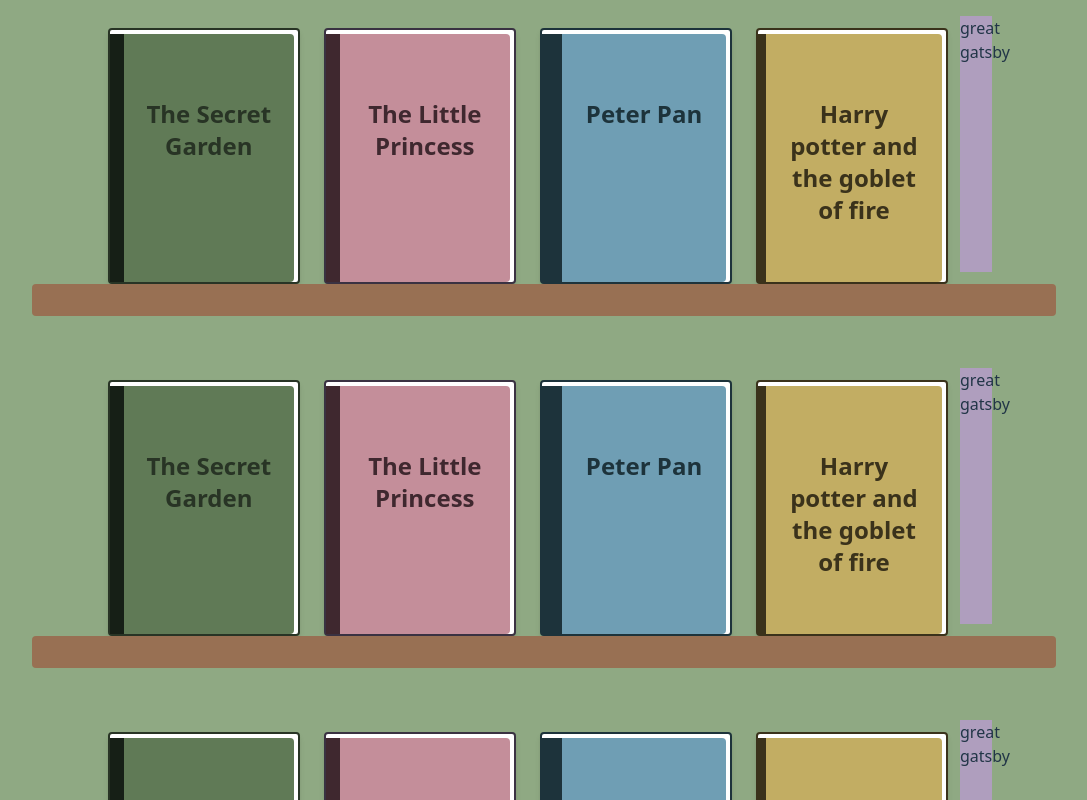
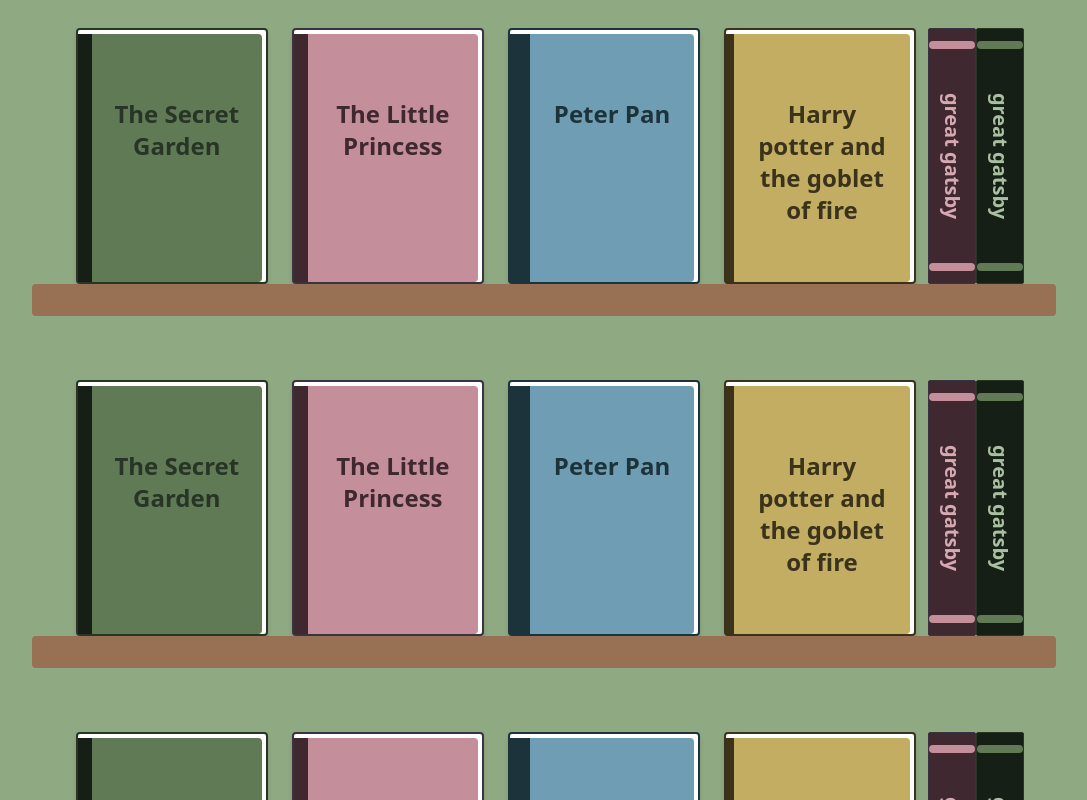
Before and after one commit to AnnaChason/portfolio-site, a React (Vite) app: page / in a window 1280 px wide. Shown: the top 800 px of the page, without its empty margins (96-1183 px from the left). Built offline with nearby package versions, Linux system fonts and the light colour scheme.

Commit message:
made book where you can only see spine

```diff
--- a/src/components/BookSpine.tsx
+++ b/src/components/BookSpine.tsx
@@ -9,10 +9,21 @@
 
 const BookSpine: React.FC<BookProps> = ({title, color}) => {
     return (
-        <div className={"h-64 w-8 mb-0 " + ColorMap[color]}>
-            {title}
+        <div className={"relative flex flex-col h-64 w-12 rounded-sm mt-3 mb-0 border justify-center items-center "+ ColorMap["b" + color] +" hover:-translate-y-2 " + ColorMap["d"+color]}>
+            <div className={"h-2 w-full rounded translate-y-3 self-start "+ColorMap[color]}></div>
+            <h2 className={"absolute inset-0 flex items-center justify-center rotate-90 font-bold text-xl whitespace-nowrap overflow-visible " + ColorMap["dt"+color]}>{title}</h2>
+            <div className={"h-2 w-full rounded -translate-y-3 mt-auto "+ColorMap[color]}></div>
         </div>
     );
 }
 
+export const BookSpineSide: React.FC<BookProps> = ({title, color}) => {
+    return (
+        <div className={"flex w-64 h-12 rounded-sm mt-3 mb-0 border justify-center items-center "+ ColorMap["b" + color] +" hover:-translate-y-2 " + ColorMap["d"+color]}>
+            <div className={"w-2 h-full rounded translate-x-3 "+ColorMap[color]}></div>
+            <h2 className={" font-bold h-full text-xl w-64 translate-y-2 " + ColorMap["dt"+color]}>{title}</h2>
+            <div className={"w-2 h-full rounded -translate-x-3 "+ColorMap[color]}></div>
+        </div>
+    );
+}
 export default BookSpine;
--- a/src/components/Shelf.tsx
+++ b/src/components/Shelf.tsx
@@ -16,7 +16,8 @@
                 <Book title={"The Little Princess"} color={"pink"}></Book>
                 <Book title={"Peter Pan"} color={"blue"}></Book>
                 <Book title={"Harry potter and the goblet of fire"} color={"yellow"}></Book>
-                <BookSpine title={"great gatsby"} color={"purple"}></BookSpine>
+                <BookSpine title={"great gatsby"} color={"pink"}></BookSpine>
+                <BookSpine title={"great gatsby"} color={"green"} ></BookSpine>
                 <div className={"max-w-screen-lg w-screen h-8 rounded bg-brown-400 mb-5"}></div>
             </div>
         </div>
--- a/src/style/ColorMap.ts
+++ b/src/style/ColorMap.ts
@@ -31,6 +31,14 @@
     torange: "text-orange-900",
     tpink: "text-pink-900",
 
+    dtblue: "text-blue-300",
+    dtred: "text-red-300",
+    dtgreen: "text-green-300",
+    dtyellow: "text-yellow-300",
+    dtpurple: "text-purple-300",
+    dtorange: "text-orange-300",
+    dtpink: "text-pink-300",
+
     bblue: "border-blue-900",
     bred: "border-red-900",
     bgreen: "border-green-900",
@@ -38,5 +46,7 @@
     bpurple: "border-purple-900",
     borange: "border-orange-900",
     bpink: "border-purple-900",
+
+
 };
 export default ColorMap;
```
